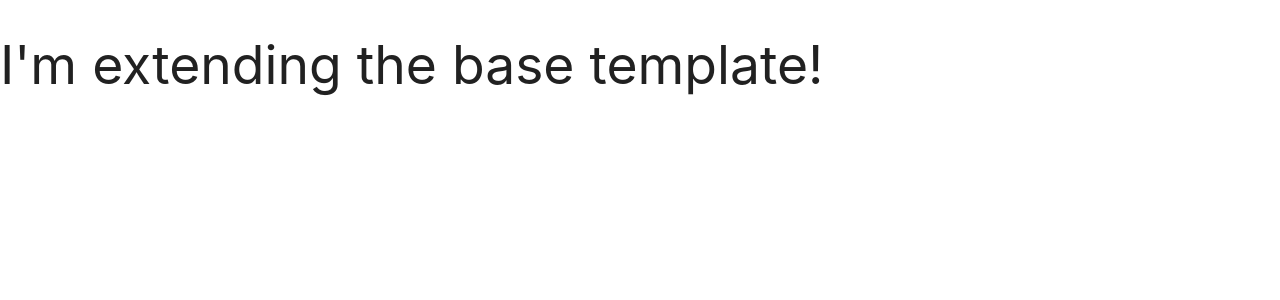
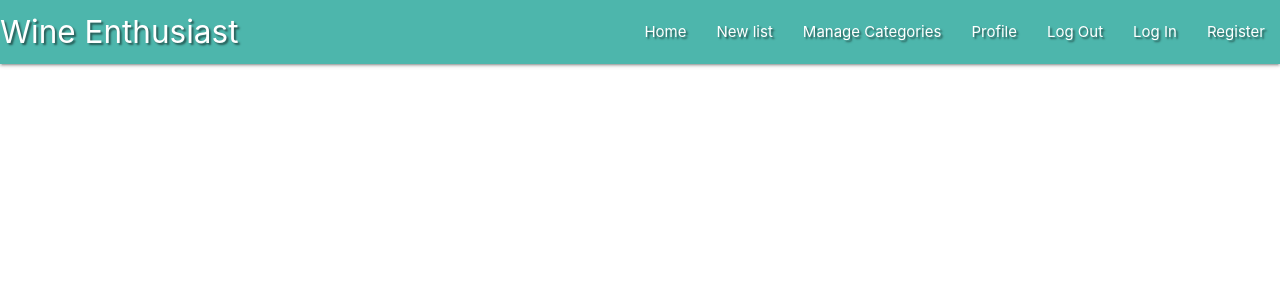
Before and after one commit to YOSTINA-dh/TSEHAY-S--KITCHEN, a Flask app: page / in a window 1280 px wide. Shown: the top 300 px of the page. Run offline with Flask 2, Linux system fonts and the light colour scheme; data that the repository does not hold is empty; some libraries are stand-ins or nearby versions.

Commit message:
Add Materialize Navbar and sidenav

```diff
--- /dev/null
+++ b/static/css/style.css
@@ -0,0 +1,3 @@
+.text-shadow {
+    text-shadow: 2px 2px 2px rgba(0, 0, 0, 0.5);
+}
--- a/static/js/script.js
+++ b/static/js/script.js
@@ -1,8 +1,20 @@
-$(document).ready(function() {
-    //When the document is ready, the user is able to select a category before submiting the recipe
-    $('select').material_select();
-    //On smaller screens (mobile version) the user can use the menu by the side navigation
-    $(".button-collapse").sideNav();
-    //Feedback form modal
-    $('.modal').modal();
-    });
+/*
+    jQuery for MaterializeCSS initialization
+*/
+
+$(document).ready(function () {
+    $(".sidenav").sidenav({edge: "left"});
+});
+
+
+
+
+
+/*
+    vanilla JavaScript for MaterializeCSS initialization
+*/
+
+// document.addEventListener('DOMContentLoaded', function () {
+//     let sidenavs = document.querySelectorAll(".sidenav");
+//     let sidenavsInstance = M.Sidenav.init(sidenavs, {edge: "right"});
+// });
--- a/templates/base.html
+++ b/templates/base.html
@@ -12,10 +12,43 @@
     <link rel="stylesheet" href="{{ url_for('static', filename='css/style.css') }}" type="text/css">
     {% block styles %}
     {% endblock %}
-    <title>Best Wine list</title>
+    <title>Wine Enthusiast</title>
 </head>
 
 <body>
+
+    <header>
+        <!-- top navbar -->
+        <nav class="nav-extended text-shadow teal lighten-2">
+            <div class="nav-wrapper">
+                <a href="{{ url_for('get_lists') }}" class="brand-logo">Wine Enthusiast</a>
+                <a href="#" data-target="mobile-demo" class="sidenav-trigger left"><i class="fas fa-bars"></i></a>
+                <ul class="right hide-on-med-and-down">
+                    <li><a href="{{ url_for('get_lists') }}">Home</a></li>
+                    <li><a href="#">New list</a></li>
+                    <li><a href="#">Manage Categories</a></li>
+                    <li><a href="#">Profile</a></li>
+                    <li><a href="#">Log Out</a></li>
+                    <li><a href="#">Log In</a></li>
+                    <li><a href="#">Register</a></li>
+                </ul>
+            </div>
+        </nav>
+
+        <!-- mobile sidenav -->
+        <ul class="sidenav" id="mobile-demo">
+            <li>
+                <h4 class="center-align teal lighten-2-text">Wine Enthusiast</h4>
+            </li>
+            <li><a href="{{ url_for('get_lists') }}">Home</a></li>
+            <li><a href="#">New list</a></li>
+            <li><a href="#">Manage Categories</a></li>
+            <li><a href="#">Profile</a></li>
+            <li><a href="#">Log Out</a></li>
+            <li><a href="#">Log In</a></li>
+            <li><a href="#">Register</a></li>
+        </ul>
+    </header>
 
     {% block content %}
     {% endblock %}
--- a/templates/lists.html
+++ b/templates/lists.html
@@ -1,7 +1,5 @@
 {% extends "base.html" %}
 {% block content %}
-
-   <h2>I'm extending the base template!</h2>
 
   {% for list in lists %}
     {{ list.list_name }}<br>
```
